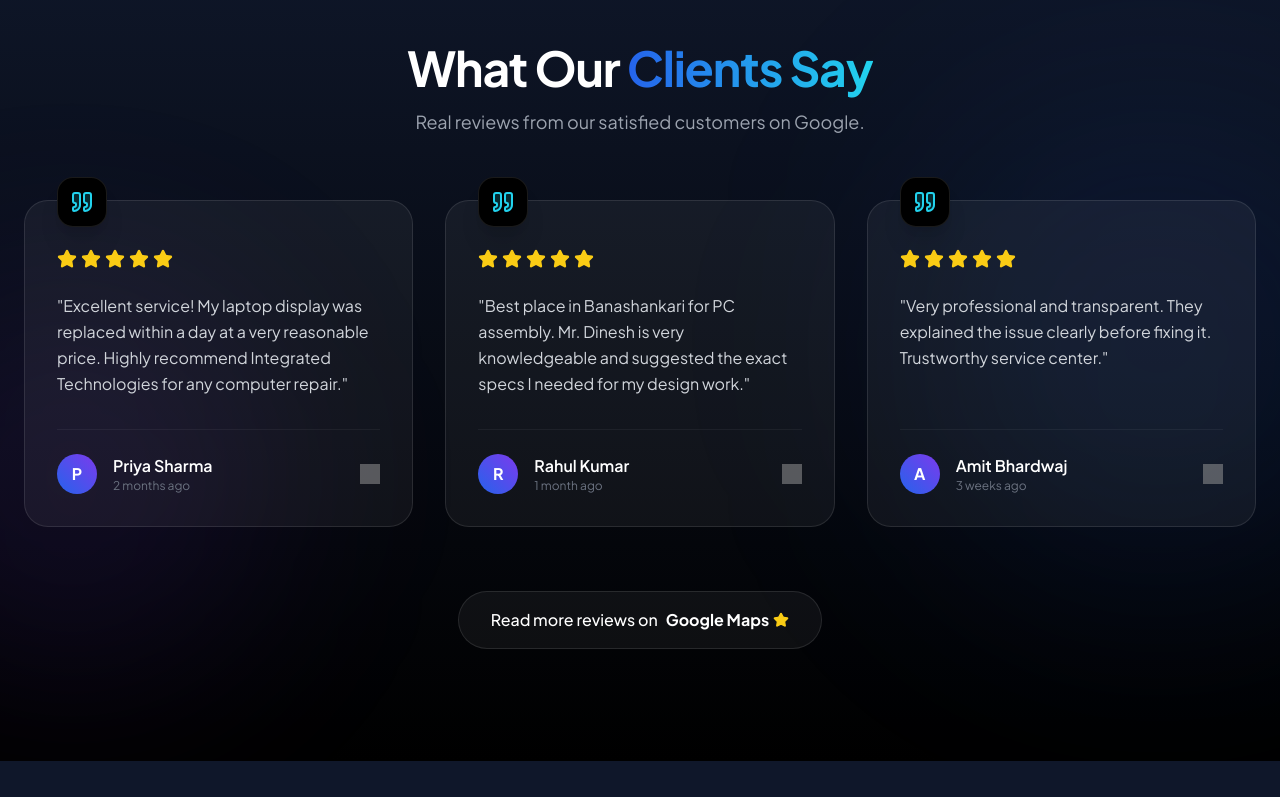
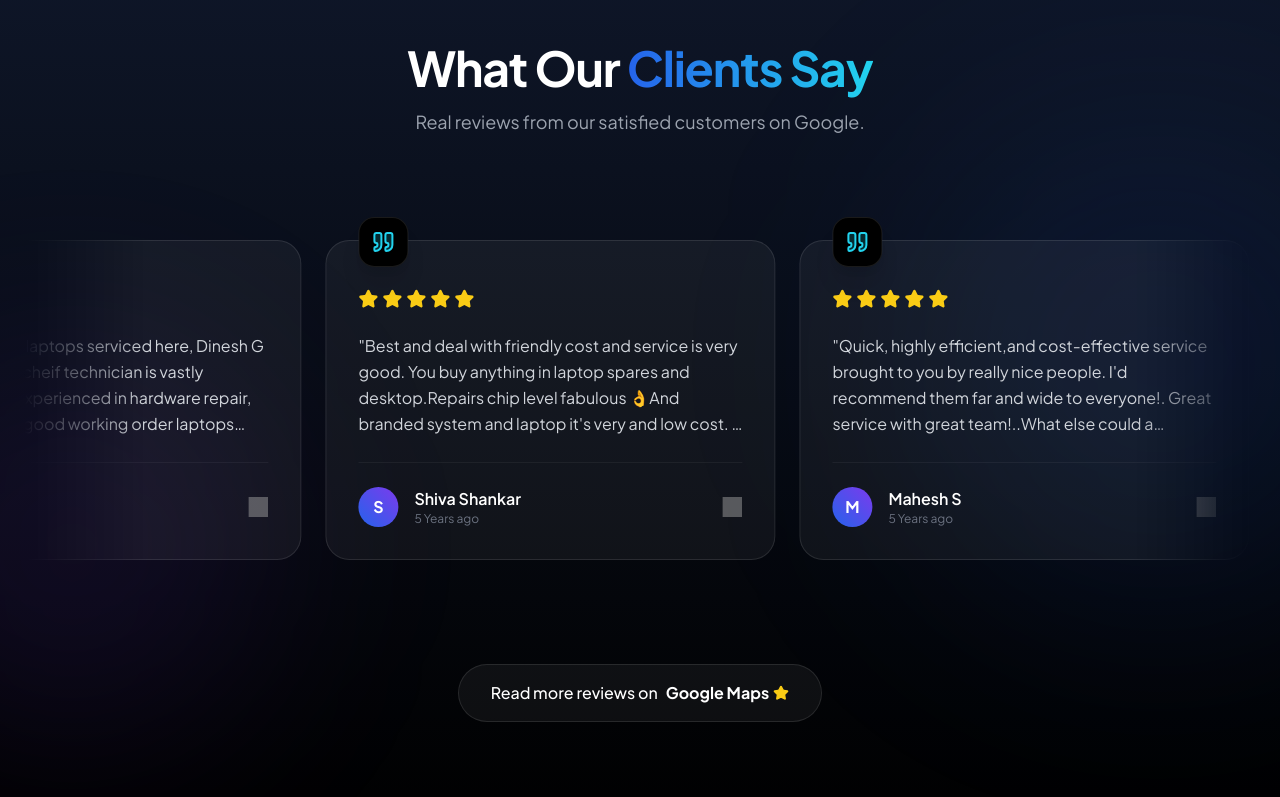
Before and after one commit to Gagan41/integrated_technologies, a React (Vite) app: page / in a window 1280 px wide. Shown: the part 1572-2369 px from the top of the page. Built offline with nearby package versions, Linux system fonts and the light colour scheme; grey boxes are pictures that could not be loaded.

Commit message:
feat:UI-Review

```diff
--- a/package.json
+++ b/package.json
@@ -17,6 +17,7 @@
     "framer-motion": "^12.34.0",
     "lucide-react": "^0.563.0",
     "nodemailer": "^8.0.1",
+    "prop-types": "^15.8.1",
     "react": "^19.2.0",
     "react-dom": "^19.2.0",
     "react-helmet-async": "^2.0.5",
--- a/src/components/Reviews.jsx
+++ b/src/components/Reviews.jsx
@@ -3,29 +3,67 @@ import { motion } from "framer-motion";
 
 const REVIEWS = [
   {
-    name: "Priya Sharma",
-    date: "2 months ago",
+    name: "VENKATESHA MURTHY",
+    date: "a Year ago",
     rating: 5,
-    text: "Excellent service! My laptop display was replaced within a day at a very reasonable price. Highly recommend Integrated Technologies for any computer repair.",
+    text: "The proprietor himself is a technically qualified person with good knowledge of computer systems. Himself and his field assistants take-up on-site repairs. His charges are reasonable and also provides tally assistance. Used systems Branded are available for a good price.",
   },
   {
-    name: "Rahul Kumar",
-    date: "1 month ago",
+    name: "Badri BR",
+    date: "5 Years ago",
     rating: 5,
-    text: "Best place in Banashankari for PC assembly. Mr. Dinesh is very knowledgeable and suggested the exact specs I needed for my design work.",
+    text: "I have had all my 3 laptops serviced here, Dinesh G the owner and the cheif technician is vastly knowledged and experienced in hardware repair, he has returned to good working order laptops which were returned as unservicable by the authorised service center. Very reasonable when it comes to costs as well",
   },
   {
-    name: "Amit Bhardwaj",
-    date: "3 weeks ago",
+    name: "Shiva Shankar",
+    date: "5 Years ago",
     rating: 5,
-    text: "Very professional and transparent. They explained the issue clearly before fixing it. Trustworthy service center.",
+    text: "Best and deal with friendly cost and service is very good. You buy anything in laptop spares and desktop.Repairs chip level fabulous 👌And branded system and laptop it's very and low cost. I am bieng costumer here for long time",
+  },
+  {
+    name: "Mahesh S",
+    date: "5 Years ago",
+    rating: 5,
+    text: "Quick, highly efficient,and cost-effective service brought to you by really nice people. I'd recommend them far and wide to everyone!. Great service with great team!..What else could a customer ask for?",
+  },
+  {
+    name: "Pramod Sridhar",
+    date: "3 Years ago",
+    rating: 5,
+    text: "Fast, accurate, Very reliable and prompt service. My go-to place for any computer/laptop related issues. Thanks and keep up the good service.",
+  },
+  {
+    name: "Malathi S",
+    date: "5 Years ago",
+    rating: 5,
+    text: "Quick to identify the problem on my DELL Computer and also resolved it immediately. I liked the cordial way in which resolved the issue.",
+  },
+  {
+    name: "Karthik M",
+    date: "3 days ago",
+    rating: 5,
+    text: "Purchased a refurbished Dell laptop from here. It's in mint condition and performing flawlessly. Best value for money.",
+  },
+  {
+    name: "Meera Nair",
+    date: "1 day ago",
+    rating: 5,
+    text: "Excellent service for printer repair. They even guided me on how to maintain it to avoid future issues. Very helpful.",
+  },
+  {
+    name: "Sandeep J",
+    date: "4 days ago",
+    rating: 5,
+    text: "Best PC component prices in the area. Got my gaming rig upgraded here. Dinesh's cable management is top-notch!",
   },
 ];
 
 const Reviews = () => {
+  // Duplicate reviews for seamless infinite scroll
+  const scrollReviews = [...REVIEWS, ...REVIEWS];
+
   return (
     <section className="py-20 md:py-28 bg-gradient-to-b from-background to-black relative overflow-hidden">
-
       {/* Background Elements */}
       <div className="absolute top-0 left-0 w-full h-full overflow-hidden pointer-events-none">
         <div className="absolute top-[20%] right-[-10%] w-[500px] h-[500px] bg-primary/10 blur-[120px] rounded-full" />
@@ -33,7 +71,6 @@ const Reviews = () => {
       </div>
 
       <div className="container mx-auto px-6 relative z-10">
-
         {/* Header */}
         <div className="text-center mb-16 max-w-2xl mx-auto">
           <motion.h2
@@ -42,7 +79,10 @@ const Reviews = () => {
             viewport={{ once: true }}
             className="text-3xl md:text-5xl font-bold tracking-tight mb-4"
           >
-            What Our <span className="text-transparent bg-clip-text bg-gradient-to-r from-primary to-accent">Clients Say</span>
+            What Our{" "}
+            <span className="text-transparent bg-clip-text bg-gradient-to-r from-primary to-accent">
+              Clients Say
+            </span>
           </motion.h2>
           <motion.p
             initial={{ opacity: 0, y: 20 }}
@@ -55,18 +95,28 @@ const Reviews = () => {
           </motion.p>
         </div>
 
-        {/* Reviews Grid */}
-        <div className="grid md:grid-cols-3 gap-8">
-          {REVIEWS.map((review, i) => (
+        {/* Reviews Continuous Scroll */}
+        <div className="relative flex overflow-hidden py-10 mask-fade-edges">
           <motion.div
+            className="flex gap-6 whitespace-nowrap"
+            animate={{
+              x: ["0%", "-50%"],
+            }}
+            transition={{
+              x: {
+                repeat: Infinity,
+                repeatType: "loop",
+                duration: 40,
+                ease: "linear",
+              },
+            }}
+          >
+            {scrollReviews.map((review, i) => (
+              <div
                 key={i}
-              initial={{ opacity: 0, y: 30 }}
-              whileInView={{ opacity: 1, y: 0 }}
-              viewport={{ once: true }}
-              transition={{ delay: i * 0.2 }}
-              className="group relative p-8 rounded-3xl bg-white/5 border border-white/10 hover:border-primary/50 transition-all duration-300 hover:shadow-[0_0_30px_rgba(37,99,235,0.15)] flex flex-col h-full"
+                className="group relative p-8 rounded-3xl bg-white/5 border border-white/10 hover:border-primary/50 transition-all duration-300 hover:shadow-[0_0_30px_rgba(37,99,235,0.15)] flex flex-col w-[350px] md:w-[450px] h-[320px] shrink-0 whitespace-normal"
               >
-              <div className="absolute -top-6 left-8 bg-black border border-white/10 p-3 rounded-2xl shadow-xl">
+                <div className="absolute -top-6 left-8 bg-black border border-white/10 p-3 rounded-2xl shadow-xl z-20">
                   <Quote className="text-accent w-6 h-6 fill-accent/20" />
                 </div>
 
@@ -81,27 +131,36 @@ const Reviews = () => {
                 </div>
 
                 {/* Text */}
-              <p className="text-gray-300 leading-relaxed mb-8 flex-grow">
+                <div className="flex-grow overflow-hidden">
+                  <p className="text-gray-300 leading-relaxed line-clamp-4">
                     "{review.text}"
                   </p>
+                </div>
 
                 {/* Author */}
-              <div className="flex items-center gap-4 mt-auto pt-6 border-t border-white/5">
-                <div className="w-10 h-10 rounded-full bg-gradient-to-tr from-primary to-secondary flex items-center justify-center text-white font-bold">
+                <div className="flex items-center gap-4 mt-6 pt-6 border-t border-white/5">
+                  <div className="w-10 h-10 rounded-full bg-gradient-to-tr from-primary to-secondary flex items-center justify-center text-white font-bold shrink-0">
                     {review.name[0]}
                   </div>
-                <div>
-                  <h4 className="font-semibold text-white">{review.name}</h4>
+                  <div className="min-w-0">
+                    <h4 className="font-semibold text-white truncate">
+                      {review.name}
+                    </h4>
                     <p className="text-xs text-gray-500">{review.date}</p>
                   </div>
 
                   {/* Google Icon (Symbolic) */}
-                <div className="ml-auto">
-                    <img src="https://upload.wikimedia.org/wikipedia/commons/c/c1/Google_%22G%22_logo.svg" alt="Google" className="w-5 h-5 opacity-50 group-hover:opacity-100 transition-opacity" />
+                  <div className="ml-auto shrink-0">
+                    <img
+                      src="https://upload.wikimedia.org/wikipedia/commons/c/c1/Google_%22G%22_logo.svg"
+                      alt="Google"
+                      className="w-5 h-5 opacity-50 group-hover:opacity-100 transition-opacity"
+                    />
                   </div>
                 </div>
+              </div>
+            ))}
           </motion.div>
-          ))}
         </div>
 
         {/* See More Button */}
@@ -119,11 +178,11 @@ const Reviews = () => {
           >
             Read more reviews on
             <span className="font-bold flex items-center gap-1">
-               Google Maps <Star className="w-4 h-4 text-yellow-400 fill-yellow-400" />
+              Google Maps{" "}
+              <Star className="w-4 h-4 text-yellow-400 fill-yellow-400" />
             </span>
           </a>
         </motion.div>
-
       </div>
     </section>
   );
--- a/src/index.css
+++ b/src/index.css
@@ -31,3 +31,25 @@
 ::-webkit-scrollbar-thumb:hover {
   background: #60a5fa;
 }
+
+/* Hide scrollbar for Chrome, Safari and Opera */
+.no-scrollbar::-webkit-scrollbar {
+  display: none;
+}
+
+/* Hide scrollbar for IE, Edge and Firefox */
+.no-scrollbar {
+  -ms-overflow-style: none;  /* IE and Edge */
+  scrollbar-width: none;  /* Firefox */
+}
+
+/* Mask for fading edges in horizontal scroll */
+.mask-fade-edges {
+  mask-image: linear-gradient(
+    to right,
+    transparent,
+    black 10%,
+    black 90%,
+    transparent
+  );
+}
--- a/src/pages/Home.jsx
+++ b/src/pages/Home.jsx
@@ -41,7 +41,7 @@ const Home = () => {
             </h1>
 
             <p className="text-lg text-gray-400 max-w-lg mx-auto md:mx-0">
-              Integrated Technologies — Empowering your digital journey with
+              Integrated Technologies, Empowering your digital journey with
               expert service, advanced repair, and reliable solutions.
             </p>
 
```
Also changed, not shown: src/components/Logo.jsx (+9 -1 lines), 1 other file (tests, documents, lock files or other folders). Lines whose indentation alone changed are shown as unchanged.
